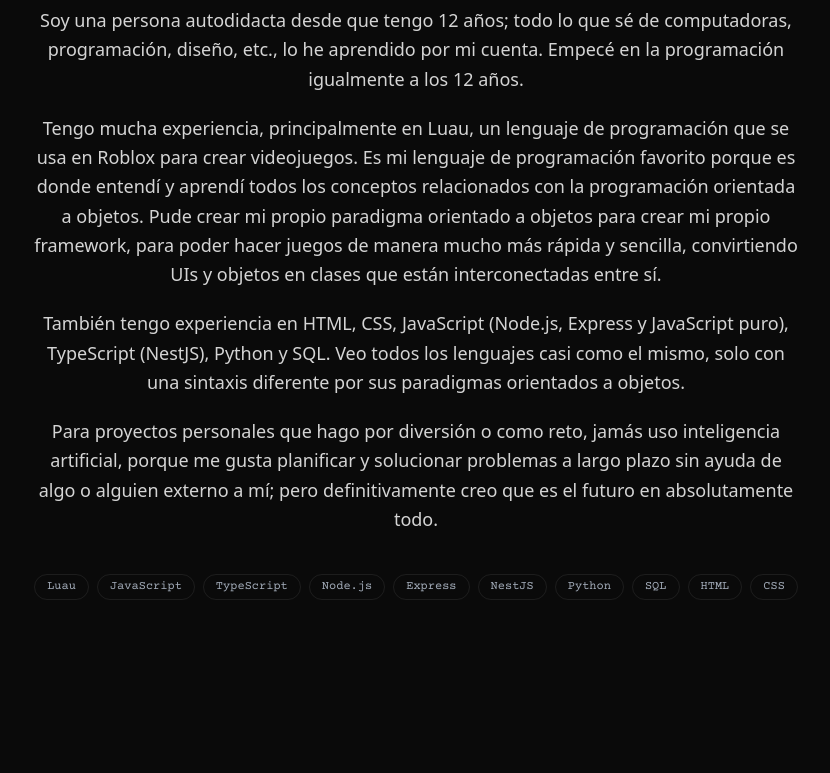
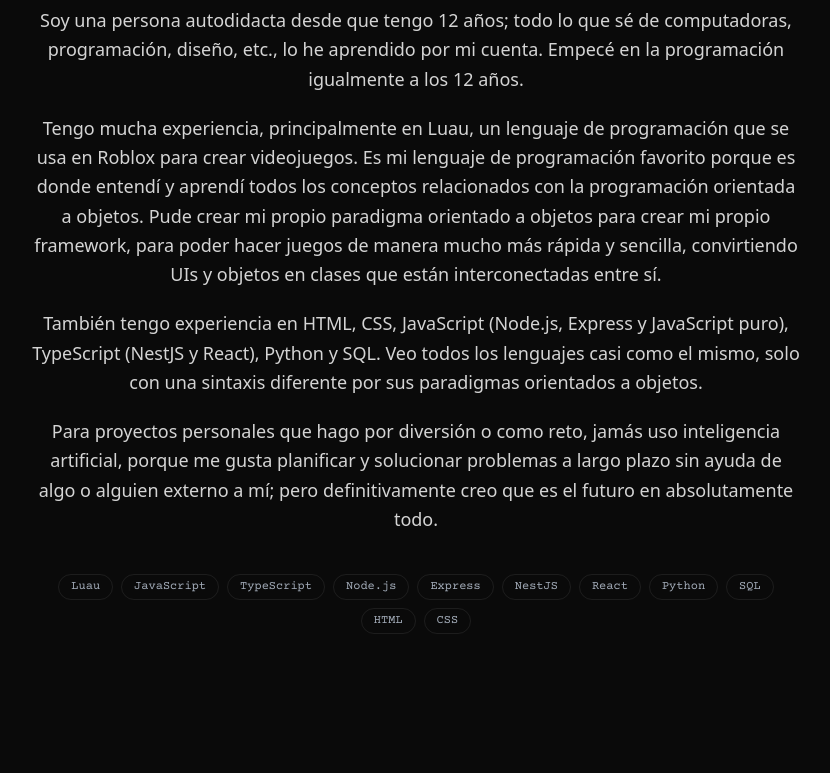
Before and after one commit to NightReversedFold/PortafolioFinal, a website: page index.html in a window 1280 px wide. Shown: the part 478-1251 px from the top of the page, without its empty margins (224-1054 px from the left). Drawn offline with nearby package versions, Linux system fonts and the light colour scheme.

Commit message:
Agregar React a las tecnologias del portafolio

```diff
--- a/index.html
+++ b/index.html
@@ -95,8 +95,8 @@
 
                     <p>
                         También tengo experiencia en HTML, CSS, JavaScript (Node.js, Express y JavaScript puro),
-                        TypeScript (NestJS), Python y SQL. Veo todos los lenguajes casi como el mismo, solo con una sintaxis
-                        diferente por sus paradigmas orientados a objetos.
+                        TypeScript (NestJS y React), Python y SQL. Veo todos los lenguajes casi como el mismo, solo con
+                        una sintaxis diferente por sus paradigmas orientados a objetos.
                     </p>
 
                     <p>
@@ -113,6 +113,7 @@
                     <li class="chip">Node.js</li>
                     <li class="chip">Express</li>
                     <li class="chip">NestJS</li>
+                    <li class="chip">React</li>
                     <li class="chip">Python</li>
                     <li class="chip">SQL</li>
                     <li class="chip">HTML</li>
```
